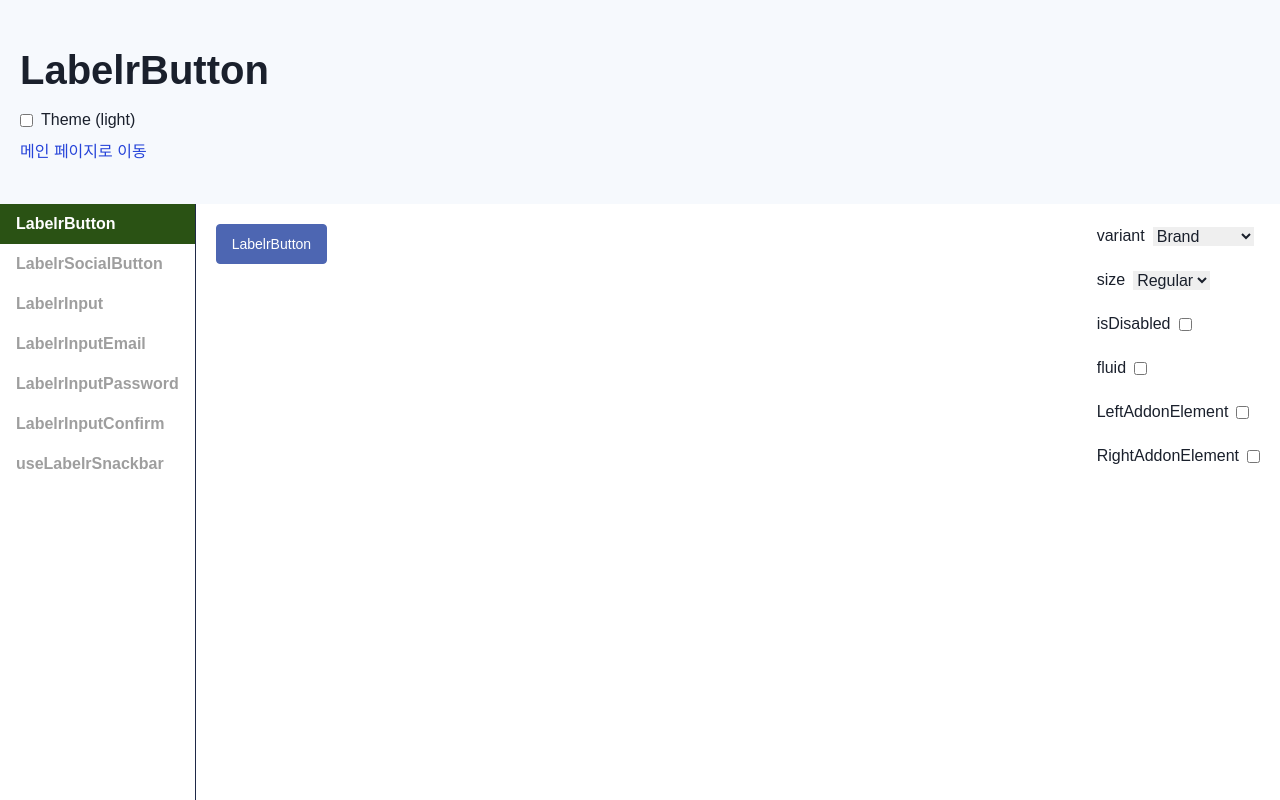
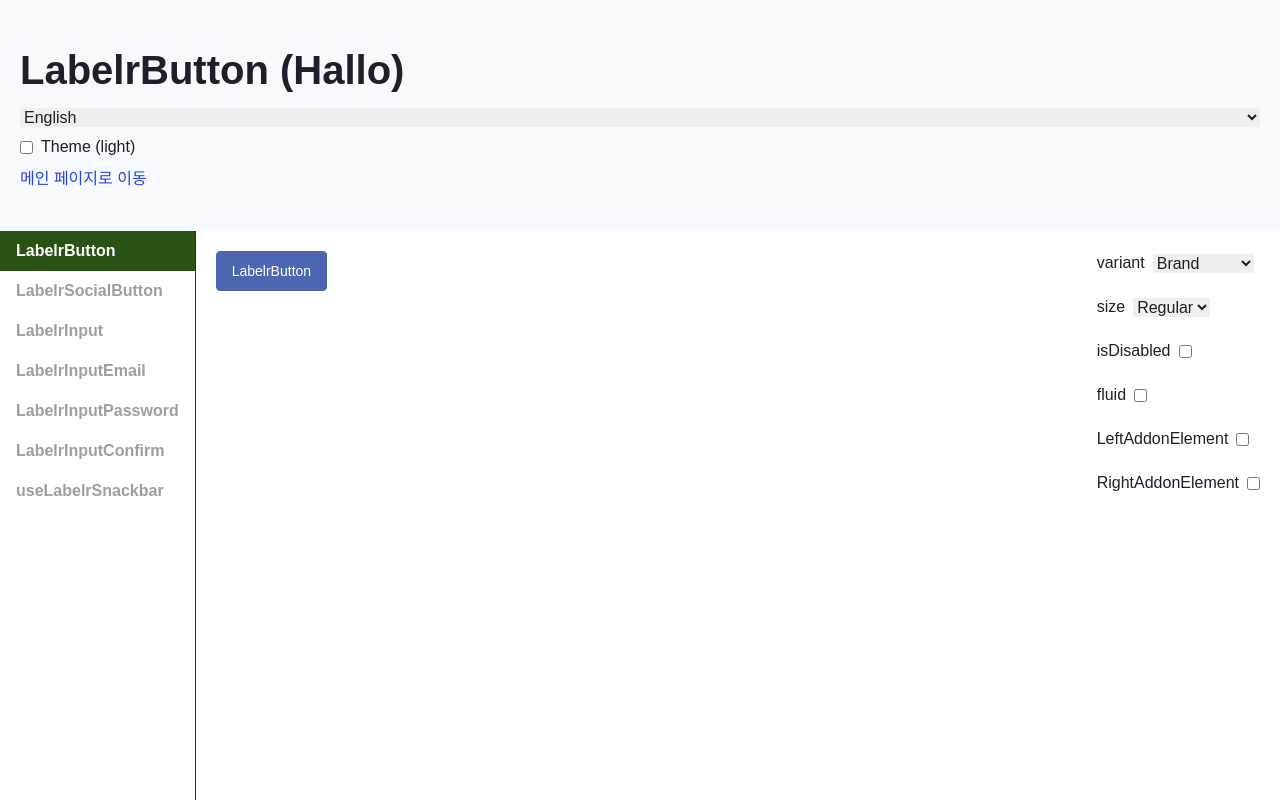
Before and after one commit to Chocobe/-test-nextjs-vercel-deploy, a Next.js app: page /labelr-ui-demo/button in a window 1280 px wide. Built offline with nearby package versions, Linux system fonts and the light colour scheme; a web font is replaced by a local one; what @react-icons/all-files would draw is missing.

Commit message:
i18n 설정 #5

```diff
--- /dev/null
+++ b/i18n/index.ts
@@ -0,0 +1,49 @@
+import i18n from 'i18next';
+import { initReactI18next } from 'react-i18next';
+import koTranslation from './locales/ko/translation.json';
+import enTranslation from './locales/en/translation.json';
+
+const resources = {
+    ko: { translation: koTranslation },
+    en: { translation: enTranslation },
+};
+
+const DEFAULT_LANGUAGE = 'ko';
+const browserLanguage = globalThis.navigator?.language.split('-')[0] ?? DEFAULT_LANGUAGE;
+
+i18n
+    .use(initReactI18next)
+    .init({
+        resources,
+        lng: browserLanguage,
+        fallbackLng: DEFAULT_LANGUAGE,
+        debug: false,
+        defaultNS: 'translation',
+        ns: 'translation',
+        keySeparator: false,
+        interpolation: {
+            escapeValue: false,
+            alwaysFormat: true,
+            format(value, format, lng) {
+                if (format === 'uppercase') {
+                    return value.toUpperCase();
+                }
+
+                if (typeof value === 'number') {
+                    return value.toLocaleString(lng);
+                }
+
+                return value;
+            },
+        },
+    });
+
+export default i18n;
+
+// i18next를 파라미터로 넘길 때 사용할 인터페이스 타입
+export interface I18Next {
+    t: (str: string, option?: object) => string;
+}
+
+// scanner를 사용하기 위한 dummy function
+export const i18nextScanKey = (key: string): string => key;
--- /dev/null
+++ b/i18n/locales/en/translation.json
@@ -0,0 +1,3 @@
+{
+    "HELLO": "Hallo"
+}
--- /dev/null
+++ b/i18n/locales/ko/translation.json
@@ -0,0 +1,3 @@
+{
+    "HELLO": "안녕하세요"
+}
--- a/layouts/uiLayouts/DemoLayout/DemoLayoutHeader.tsx
+++ b/layouts/uiLayouts/DemoLayout/DemoLayoutHeader.tsx
@@ -1,12 +1,15 @@
 // react
 import {
-    useMemo
+    useMemo,
+    useState,
 } from 'react';
 // nextjs
 import {
     useRouter,
 } from 'next/router';
 import Link from 'next/link';
+// i18n
+import { useTranslation } from 'react-i18next';
 // styled-components
 import styled from 'styled-components';
 import useThemeModeState from '@/styles/ThemeModeContext/hooks/useThemeModeState';
@@ -65,11 +68,24 @@ function DemoLayoutHeader() {
         return themeModeState.themeMode;
     }, [themeModeState]);
 
+    // FIXME: i18n 삭제 후, 지우기
+    const i18next = useTranslation();
+    const onChangeLanguage = (lang: string) => {
+        i18next.i18n.changeLanguage(lang);
+    };
+
     return (
         <StyledDemoLayoutHeader>
             <h1 className="title">
-                {title}
+                {title} ({i18next.t('HELLO')})
             </h1>
+
+            <select
+                value={i18next.i18n.language}
+                onChange={e => onChangeLanguage(e.currentTarget.value)}>
+                <option value="ko">Korean</option>
+                <option value="en">English</option>
+            </select>
 
             <div className="themeModeController">
                 <input
--- a/package.json
+++ b/package.json
@@ -20,18 +20,24 @@
     "@next/font": "13.1.1",
     "@react-icons/all-files": "^4.1.0",
     "@reduxjs/toolkit": "^1.9.1",
+    "@types/i18next": "^13.0.0",
     "@types/node": "18.11.18",
     "@types/react": "18.0.26",
     "@types/react-dom": "18.0.10",
+    "@types/react-i18next": "^8.1.0",
     "axios": "^1.2.2",
     "classnames": "^2.3.2",
     "dayjs": "^1.11.7",
     "env-cmd": "^10.1.0",
     "framer-motion": "^9.0.0",
+    "google-spreadsheet": "^3.3.0",
+    "i18next": "^22.4.9",
+    "i18next-scanner": "^4.1.1",
     "lodash-es": "^4.17.21",
     "next": "13.1.1",
     "react": "18.2.0",
     "react-dom": "18.2.0",
+    "react-i18next": "^12.1.5",
     "react-redux": "^8.0.5",
     "redux-saga": "^1.2.2",
     "styled-components": "^5.3.6",
--- a/pages/_app.tsx
+++ b/pages/_app.tsx
@@ -37,6 +37,8 @@ import { Provider } from 'react-redux';
 import store from '@/redux/store';
 // icon
 import ReactIconsProvider from '@/libs/reactIcons/ReactIconsProvider';
+// i18n
+import '@/i18n';
 
 export type TPageComponent = NextComponentType<NextPageContext, any, any> & {
     getLayout?: (page: ReactElement) => ReactElement;
```
Also changed, not shown: 1 other file (tests, documents, lock files or other folders).
